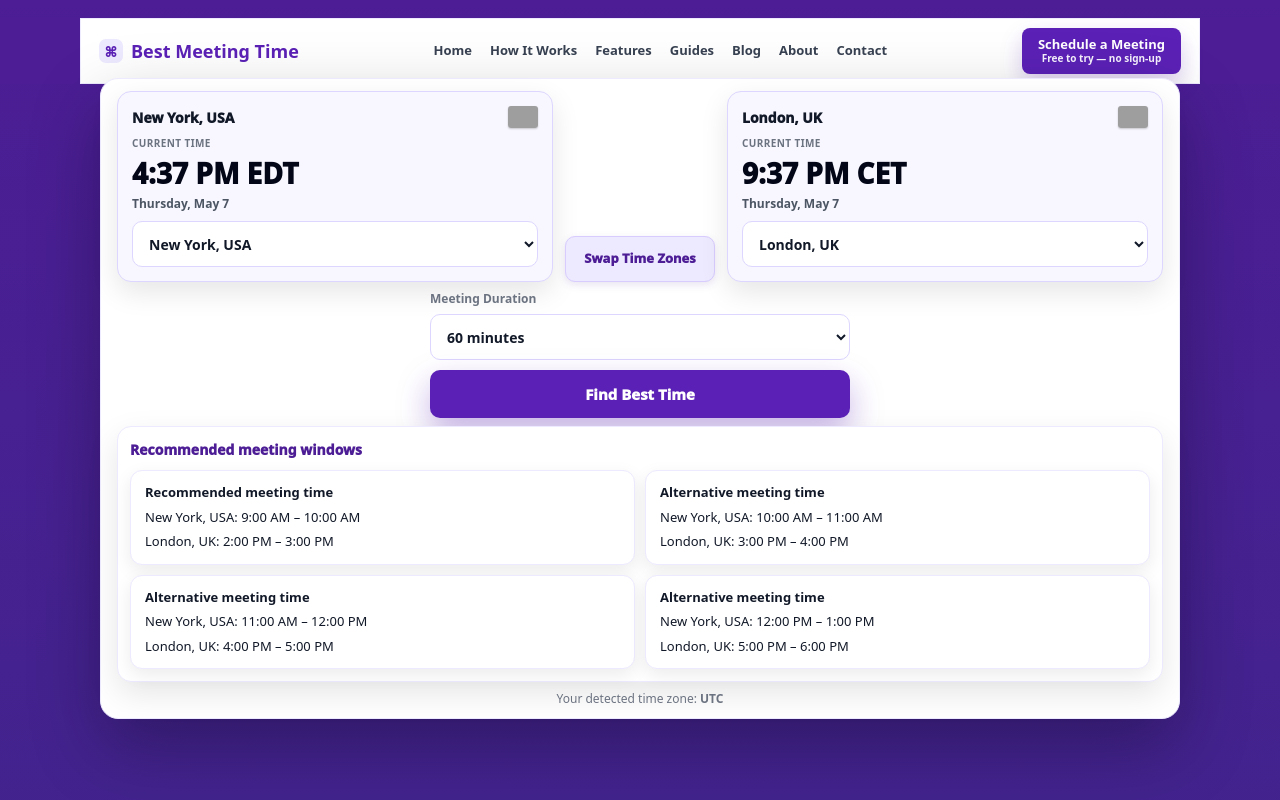
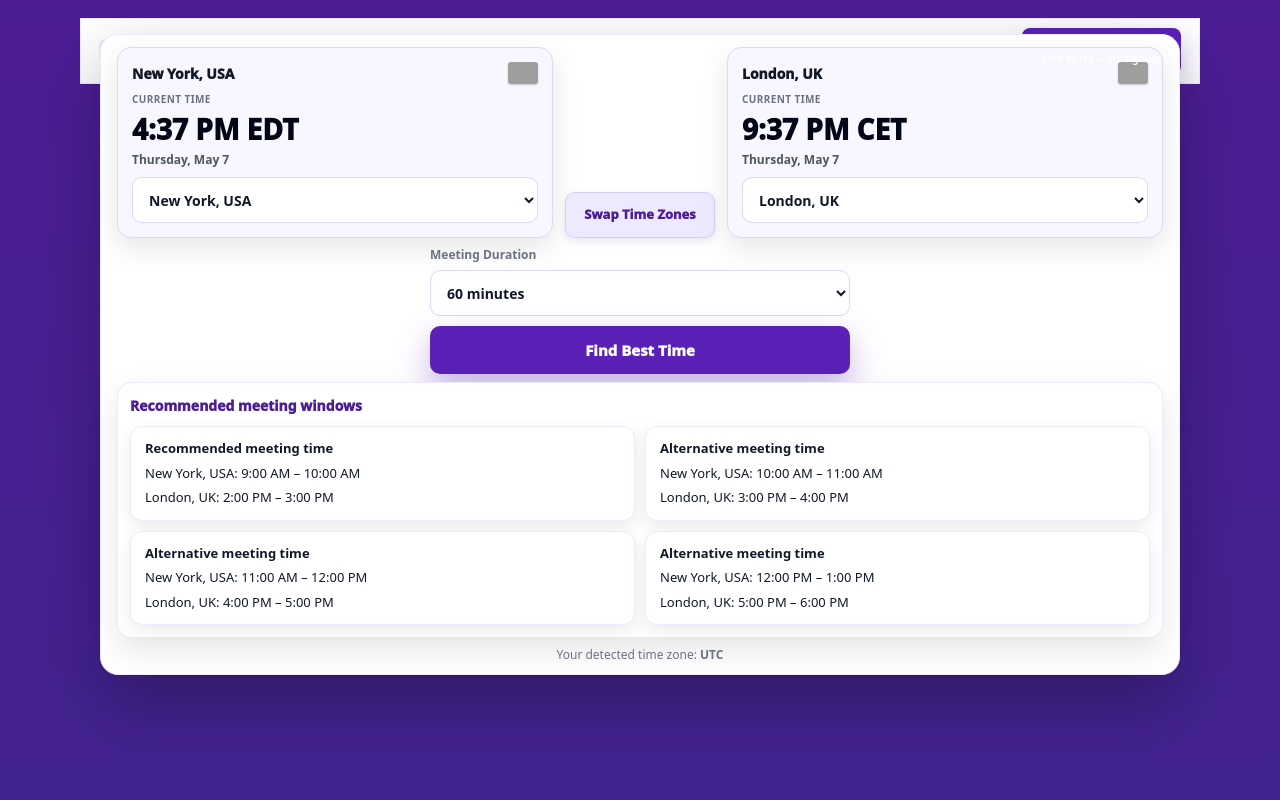
Before and after one commit to techtalk1282/Best-Meeting-Time, a Next.js app: page /how-it-works in a window 1280 px wide. Shown: the top 800 px of the page. Built offline with nearby package versions, Linux system fonts and the light colour scheme; grey boxes are pictures that could not be loaded.

Commit message:
fix(how-it-works): remove detached spacing between nav and planner shell
Updated styling for introSpacer and toolSection.

```diff
--- a/app/how-it-works/page.tsx
+++ b/app/how-it-works/page.tsx
@@ -172,13 +172,13 @@ const pageWrap = {
 };
 
 const introSpacer = {
-  padding: "14px 20px 4px",
+  display: "none",
 };
 
 const toolSection = {
   maxWidth: "1120px",
-  margin: "0 auto",
-  padding: "18px 20px 20px",
+  margin: "-8px auto 0",
+  padding: "0 20px 20px",
   scrollMarginTop: "30px",
   minHeight: "calc(100vh - 120px)",
   display: "flex",
```
